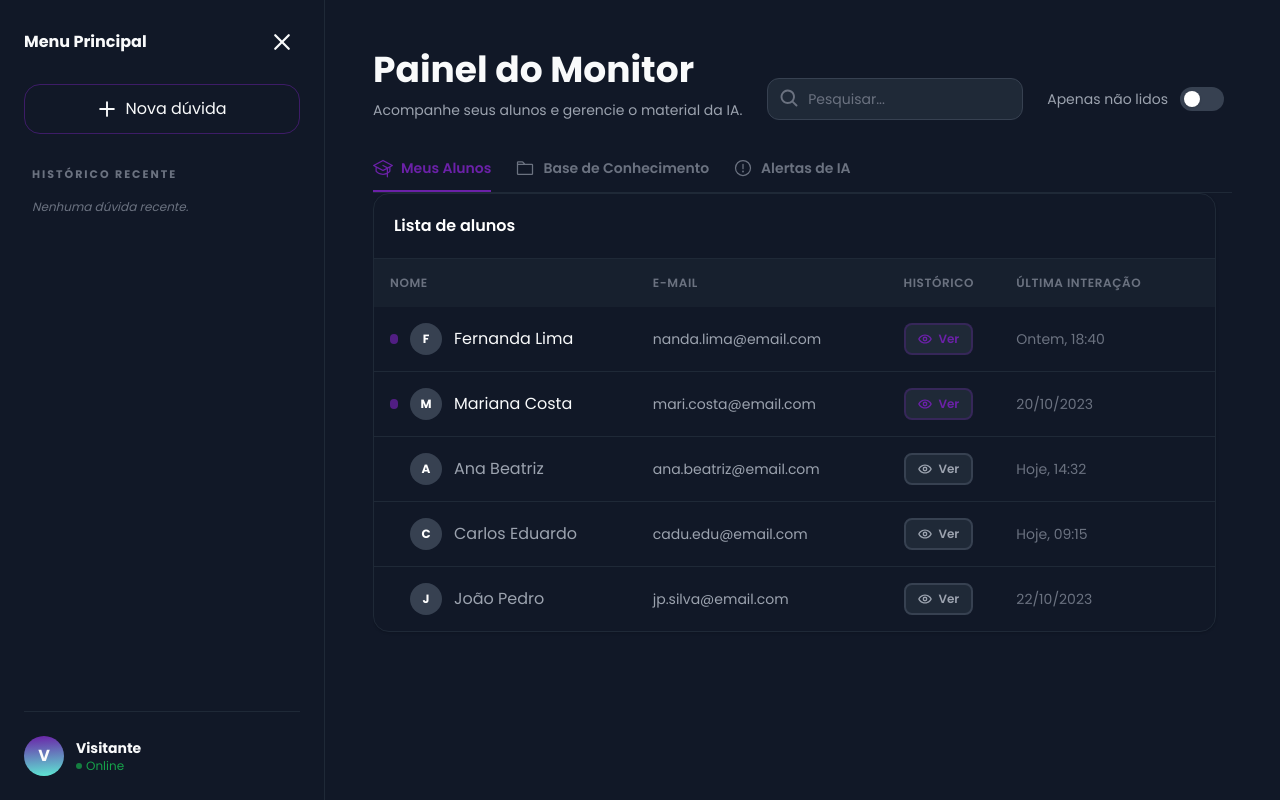
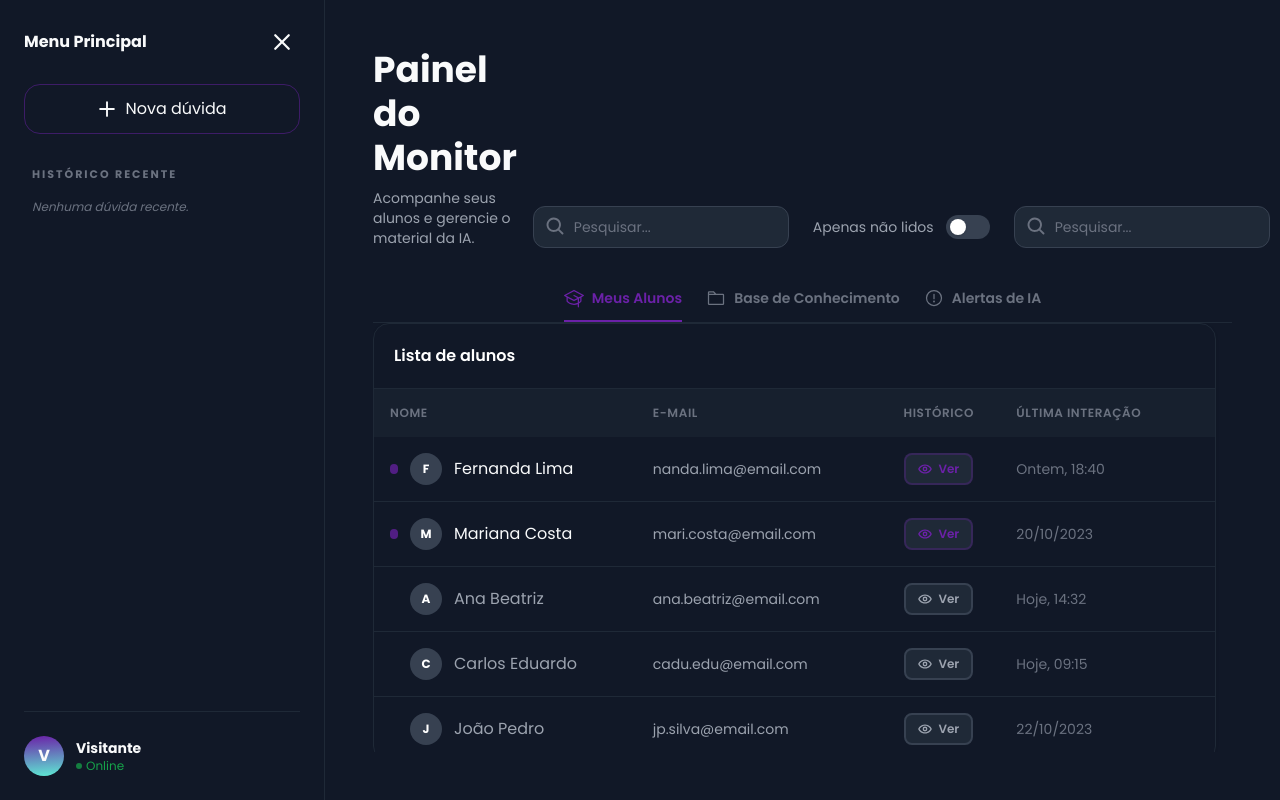
Before and after one commit to Bruno-cod/AMentoriaProject-Teste, a Next.js app: page /Professor in a window 1280 px wide. Built offline with nearby package versions, Linux system fonts and the light colour scheme.

Commit message:
sidebar atualizada mobile

```diff
--- a/src/app/(dashboard)/Professor/page.tsx
+++ b/src/app/(dashboard)/Professor/page.tsx
@@ -28,9 +28,23 @@ export default function ProfessorDashboard() {
     setSearchTerm("");
   };
 
+  const myActionBar = (isMobile: boolean) => (
+    <ActionBar
+      searchTerm={searchTerm}
+      onSearchChange={setSearchTerm}
+      hasFilter={activeTab === "alunos"}
+      filterValue={activeTab === "alunos" ? mostrarNaoLidos : undefined}
+      onFilterChange={activeTab === "alunos" ? setMostrarNaoLidos : undefined}
+      filterLabel={activeTab === "alunos" ? "Apenas não lidos" : undefined}
+      isMobileLayout={isMobile}
+    />
+  );
+
   return (
     <div className="flex w-full h-screen bg-neutras-900 font-poppins overflow-hidden">
-      <Sidebar onUploadClick={() => setIsModalOpen(true)} />
+      <Sidebar
+        onUploadClick={() => setIsModalOpen(true)}
+        mobileActionBarSlot={myActionBar(true)} />
 
       <div className="flex-1 flex flex-col p-4 md:p-12 min-w-0">
 
@@ -40,6 +54,10 @@ export default function ProfessorDashboard() {
             <p className="text-neutras-400 text-body-small mt-2">
               Acompanhe seus alunos e gerencie o material da IA.
             </p>
+          </div>
+
+          <div className="hidden md:block w-auto">
+            {myActionBar(false)}
           </div>
 
           <div className="w-full md:w-auto">
--- a/src/components/features/professor/ActionBar.tsx
+++ b/src/components/features/professor/ActionBar.tsx
@@ -11,6 +11,7 @@ interface ActionBarProps {
   filterValue?: boolean;
   onFilterChange?: (value: boolean) => void;
   filterLabel?: string;
+  isMobileLayout?: boolean;
 }
 
 export function ActionBar({
@@ -19,16 +20,21 @@ export function ActionBar({
   hasFilter = false,
   filterValue = false,
   onFilterChange,
-  filterLabel = "Apenas não lidos" }: ActionBarProps) {
+  filterLabel = "Apenas não lidos",
+isMobileLayout = false
+ }: ActionBarProps) {
 
  return (
-    <div className="flex w-full items-center gap-4 md:w-auto">
 
+    <div className={cn("flex w-full gap-4", isMobileLayout ? "flex-col items-start" : "items-center md:w-auto")}>
+
+      <div className="w-full">
         <SearchBar
           value={searchTerm}
           onChange={onSearchChange}
           placeholder="Pesquisar..."
         />
+      </div>
 
       {hasFilter && onFilterChange && (
         <label className="flex items-center gap-3 cursor-pointer group whitespace-nowrap px-2">
--- a/src/components/layout/Sidebar.tsx
+++ b/src/components/layout/Sidebar.tsx
@@ -16,9 +16,11 @@ interface SidebarProps {
   onClose?: () => void;
   onUploadClick?: () => void;
   onManageFilesClick?: () => void;
+  mobileActionBarSlot?: React.ReactNode;
 }
 
-export const Sidebar = ({  onClose, onUploadClick, onManageFilesClick }: SidebarProps) => {
+
+export const Sidebar = ({  onClose, onUploadClick, onManageFilesClick, mobileActionBarSlot }: SidebarProps) => {
   const [history, setHistory] = useState<ChatHistoryData[]>([]);
   const [recentFiles, setRecentFiles] = useState<KnowledgeFile[]>([]);
   const [isMounted, setIsMounted] = useState(false);
@@ -139,6 +141,12 @@ export const Sidebar = ({  onClose, onUploadClick, onManageFilesClick }: Sidebar
                 <UploadSimple size={20} weight="bold" className="shrink-0" />
                 {isExpanded && <span>Novo upload</span>}
               </Button>
+
+              {mobileActionBarSlot && (
+              <div className="block md:hidden w-full mb-6 border-b border-neutras-800 pb-6">
+                {isExpanded && mobileActionBarSlot}
+              </div>
+            )}
             </div>
 
             <div className="flex-1 flex flex-col gap-4 overflow-y-auto pr-2 w-full">
--- a/src/components/ui/Tabs.tsx
+++ b/src/components/ui/Tabs.tsx
@@ -14,7 +14,7 @@ const TabsList = React.forwardRef<
   <TabsPrimitive.List
     ref={ref}
     className={cn(
-      "inline-flex h-10 items-center justify-center rounded-md bg-muted p-1 text-muted-foreground",
+      "inline-flex h-12 w-full max-w-full items-center justify-start md:justify-center rounded-xl bg-neutras-800/50 p-1 text-neutras-400 overflow-x-auto flex-nowrap [scrollbar-width:none] [-ms-overflow-style:none] [&::-webkit-scrollbar]:hidden",
       className
     )}
     {...props}
@@ -29,14 +29,13 @@ const TabsTrigger = React.forwardRef<
   <TabsPrimitive.Trigger
     ref={ref}
     className={cn(
-      "inline-flex items-center justify-center whitespace-nowrap rounded-sm px-3 py-1.5 text-sm font-medium ring-offset-background transition-all focus-visible:outline-none focus-visible:ring-2 focus-visible:ring-ring focus-visible:ring-offset-2 disabled:pointer-events-none disabled:opacity-50 data-[state=active]:bg-background data-[state=active]:text-foreground data-[state=active]:shadow-sm",
+      "inline-flex shrink-0 items-center justify-center whitespace-nowrap rounded-lg px-4 py-2 text-sm font-medium ring-offset-background transition-all focus-visible:outline-none focus-visible:ring-2 focus-visible:ring-primaria focus-visible:ring-offset-2 disabled:pointer-events-none disabled:opacity-50 data-[state=active]:bg-neutras-700 data-[state=active]:text-neutras-50 data-[state=active]:shadow-sm",
       className
     )}
     {...props}
   />
 ))
 TabsTrigger.displayName = TabsPrimitive.Trigger.displayName
-
 const TabsContent = React.forwardRef<
   React.ElementRef<typeof TabsPrimitive.Content>,
   React.ComponentPropsWithoutRef<typeof TabsPrimitive.Content>
```
Lines whose indentation alone changed are shown as unchanged.
